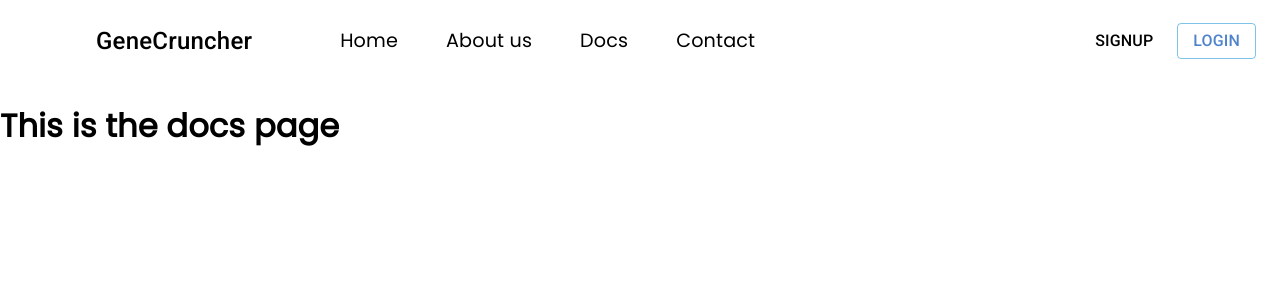
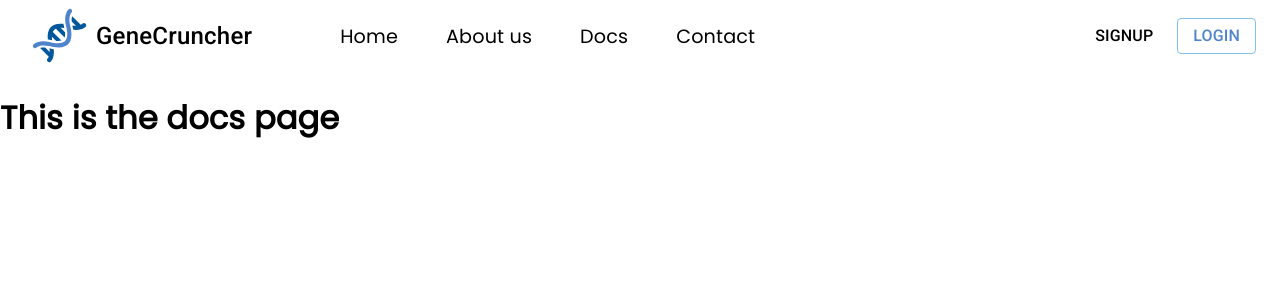
Before and after one commit to jst-seminar-rostlab-tum/genomics.ai, a React (Create React App) app: page /docs in a window 1280 px wide. Shown: the top 300 px of the page. Built offline with nearby package versions, Linux system fonts and the light colour scheme; a web font is replaced by a local one.

Commit message:
logo fixed

```diff
--- a/src/components/NavBar/NavBar.jsx
+++ b/src/components/NavBar/NavBar.jsx
@@ -5,27 +5,9 @@ import React, { useState, useCallback } from 'react';
 import styles from './navbar.module.css';
 import LoginForm from '../LandingPage/LoginForm/LoginForm';
 import RegistrationForm from '../LandingPage/RegistrationForm/RegistrationForm';
-// change logo to white
-const Logo = () => (
-  <svg width="56" height="56" viewBox="0 0 56 56" fill="white" xmlns="http://www.w3.org/2000/svg">
-    <path
-      d="M21.4739 39.0072C34.9113 41.2164 41.2622 35.2026 39.0055 21.4756L38.0237 17.095C37.3009 13.7017 36.6896 7.40488 39.5777 4.51687C40.358 3.73651 40.2955 2.40906 39.4387 1.55226C38.5819 0.695461 37.2545 0.632967 36.4747 1.41272C32.5961 5.29131 33.0049 12.1519 33.6592 16.1281L34.6273 20.5062C37.0609 32.1453 32.8829 35.6156 24.9001 35.2104C23.1504 35.1216 21.559 34.8489 20.505 34.6285L16.1276 33.6597C12.1508 33.006 5.29077 32.5967 1.41218 36.4753C0.632429 37.255 0.694925 38.5825 1.55172 39.4393C2.40852 40.2961 3.73597 40.3586 4.51572 39.5788C7.24607 36.8485 13.0458 37.19 17.0964 38.0371L21.4739 39.0072Z"
-      fill="white"
-    />
-    <path
-      d="M49.2983 21.1663C50.9424 20.6704 52.4738 19.8735 53.7052 18.6422C54.4849 17.8624 54.4224 16.535 53.5657 15.6782C52.7089 14.8214 51.3814 14.7589 50.6017 15.5387C50.0724 16.0679 49.4249 16.475 48.7045 16.7899L43.516 11.6014L40.0734 8.15876C39.6125 9.64841 39.5344 11.5368 39.6756 13.4099L40.6916 14.4259L43.9516 17.6858C42.6993 17.712 41.4468 17.6242 40.31 17.4786L41.1671 21.3191C41.1912 21.4642 41.208 21.6032 41.2301 21.7462C43.5253 21.965 46.2531 21.9661 48.7708 21.311C48.9547 21.2896 49.1302 21.239 49.2983 21.1663Z"
-      fill="white"
-    />
-    <path
-      d="M23.8989 20.7509L32.6381 29.4901C33.1038 28.1555 33.2376 26.4035 33.0298 24.2329L28.6116 19.8146C29.7295 19.8033 30.9586 19.8835 32.3354 20.0846L31.4974 16.2828C31.4732 16.1351 31.4502 15.9741 31.4269 15.8188C20.006 14.6617 14.6848 20.2179 15.8191 31.4267C15.9744 31.45 16.1361 31.4736 16.2831 31.4971L16.4064 31.5202L20.1088 32.3395C20.0219 31.677 19.9463 30.967 19.9077 30.2159C19.8808 29.6855 19.8761 29.1772 19.8847 28.6811L24.1754 32.9718C24.3855 32.9887 24.5905 33.0093 24.8061 33.0207C26.6924 33.1165 28.2157 32.9617 29.4219 32.5693L20.8049 23.9523C21.4469 22.5435 22.4482 21.4549 23.8989 20.7509Z"
-      fill="white"
-    />
-    <path
-      d="M21.1672 49.2947C21.2381 49.1285 21.2881 48.9549 21.311 48.7749C21.9667 46.2565 21.9655 43.5275 21.7467 41.231C21.6036 41.2089 21.4646 41.1921 21.3195 41.168L21.1962 41.1449L17.4686 40.32C17.6213 41.4981 17.7085 42.7378 17.6856 43.9518L13.4211 39.6873C11.5208 39.5383 9.63941 39.6161 8.15923 40.0743L16.7917 48.7067C16.475 49.4289 16.0664 50.0739 15.5391 50.6012C14.7593 51.381 14.8218 52.7084 15.6786 53.5652C16.5361 54.4227 17.8629 54.4845 18.6426 53.7048C19.874 52.4734 20.6713 50.9401 21.1672 49.2947Z"
-      fill="white"
-    />
-  </svg>
-);
+
+import logo from './../../assets/logo.svg';
+
 
 const NavBar = () => {
   //inserting the logic from the landing page here
@@ -53,10 +35,8 @@ const NavBar = () => {
     <div>
       <div className={styles.AppBar}>
         <Toolbar>
-          <IconButton color="success" aria-label="open drawer">
-            <a href="#section">
-              <Logo className={styles.logo} />
-            </a>
+          <IconButton color="success" aria-label="open drawer" href="/">
+            <img src={logo}/>
           </IconButton>
           <Typography sx={{ fontSize: '24px', fontWeight: '500' }}>GeneCruncher</Typography>
           <Box sx={{ flexGrow: 1 }}>
```
